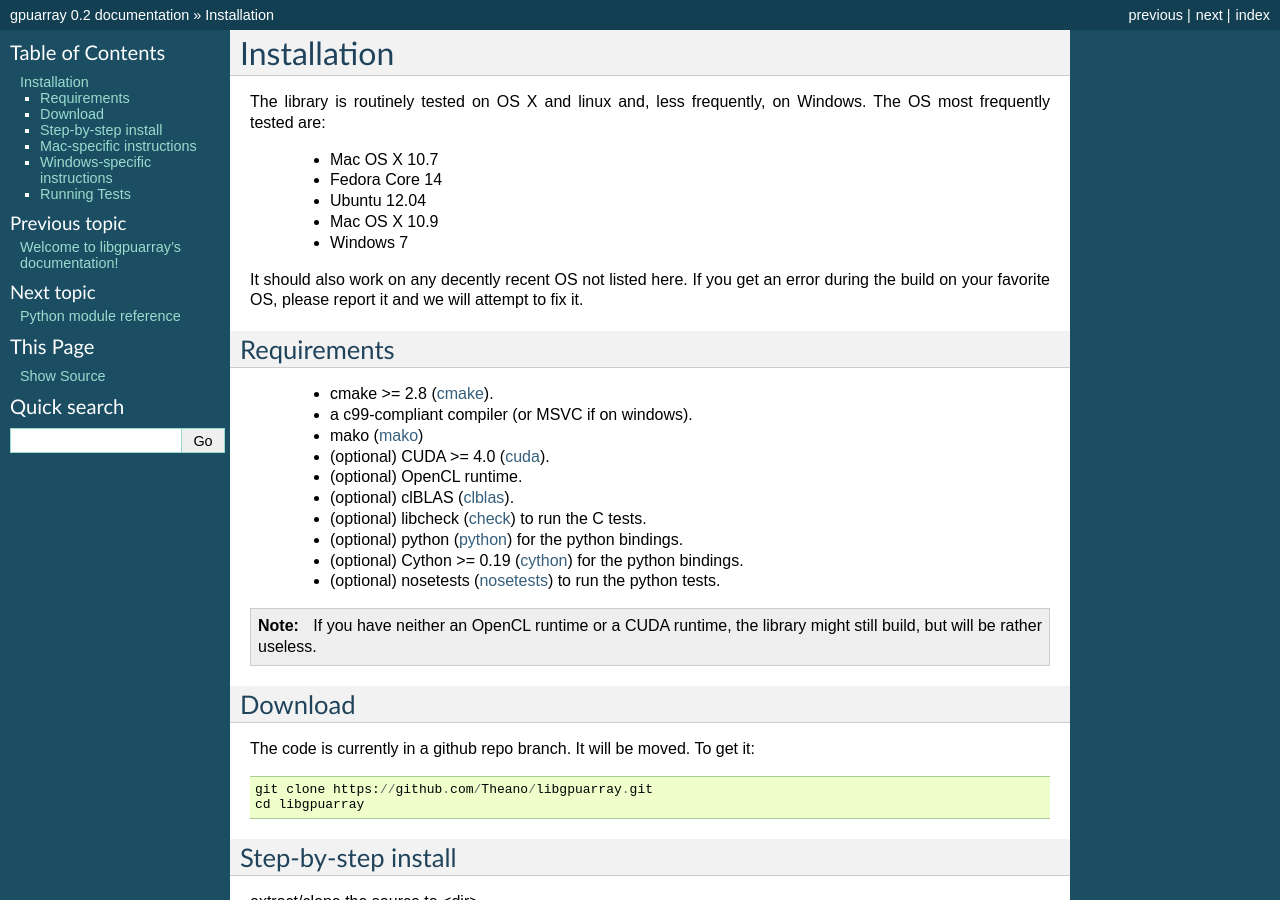
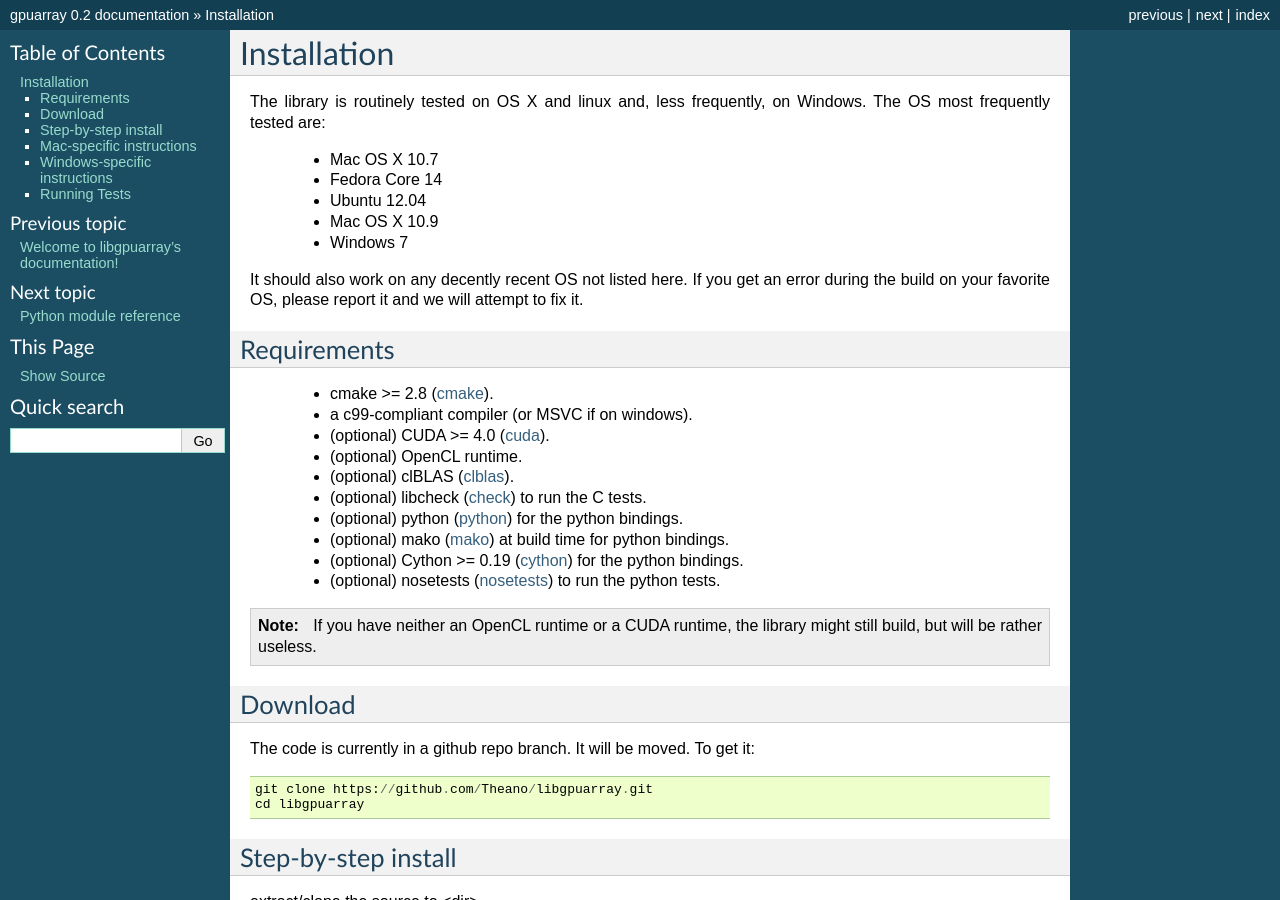
Before and after one commit to Theano/libgpuarray, a Sphinx documentation site: the page built from doc/installation.rst, in a window 1280 px wide and 900 px high. Built offline with Sphinx 7.4.7, drawn with Linux system fonts in a browser that asks for light colours.

Commit message:
Tweaked wording

```diff
--- a/doc/installation.rst
+++ b/doc/installation.rst
@@ -19,12 +19,12 @@ Requirements
 
  - cmake >= 2.8 (cmake_).
  - a c99-compliant compiler (or MSVC if on windows).
- - mako (mako_)
  - (optional) CUDA >= 4.0 (cuda_).
  - (optional) OpenCL runtime.
  - (optional) clBLAS (clblas_).
  - (optional) libcheck (check_) to run the C tests.
  - (optional) python (python_) for the python bindings.
+ - (optional) mako (mako_) at build time for python bindings.
  - (optional) Cython >= 0.19 (cython_) for the python bindings.
  - (optional) nosetests (nosetests_) to run the python tests.
 
```
